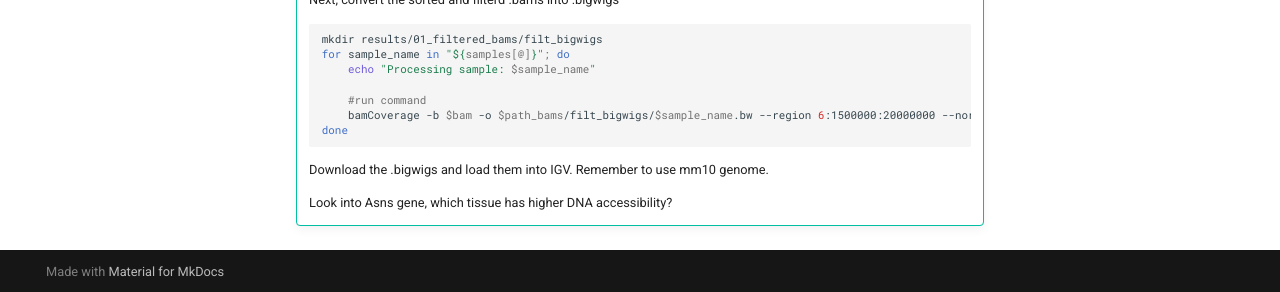
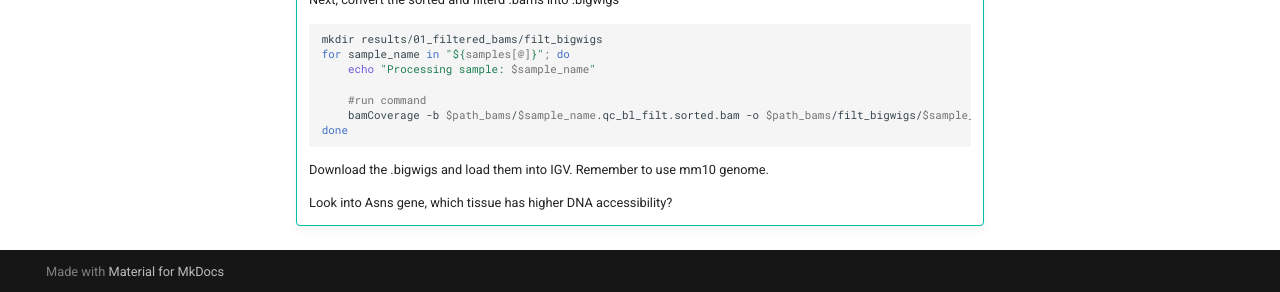
Before and after one commit to sib-swiss/atac-seq-training, an MkDocs documentation site: the page built from docs/days/01_filter_bam_files.md, in a window 1280 px wide and 900 px high, scrolled down 4413 px. Shown: the part 605-897 px from the top of the window. Built offline with MkDocs 1.6.1 and Material for MkDocs 9.7.7, drawn with Linux system fonts in a browser that asks for light colours; comment, search, counter and statistics services are not loaded.

Commit message:
fix error bigwigs code

````diff
--- a/docs/days/01_filter_bam_files.md
+++ b/docs/days/01_filter_bam_files.md
@@ -259,7 +259,7 @@ rm results/01_filtered_bams/*qc_bl_filt.bam
         echo "Processing sample: $sample_name"
 
         #run command
-        bamCoverage -b $bam -o $path_bams/filt_bigwigs/$sample_name.bw --region 6:1500000:20000000 --normalizeUsing CPM
+        bamCoverage -b $path_bams/$sample_name.qc_bl_filt.sorted.bam -o $path_bams/filt_bigwigs/$sample_name.bw --region 6:1500000:20000000 --normalizeUsing CPM
     done
     ```
 
````
